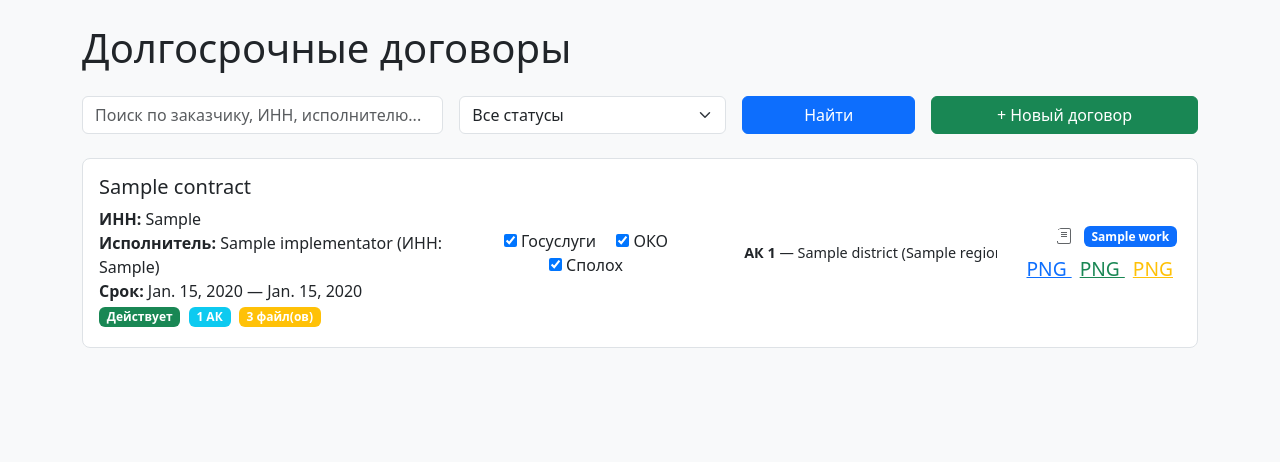
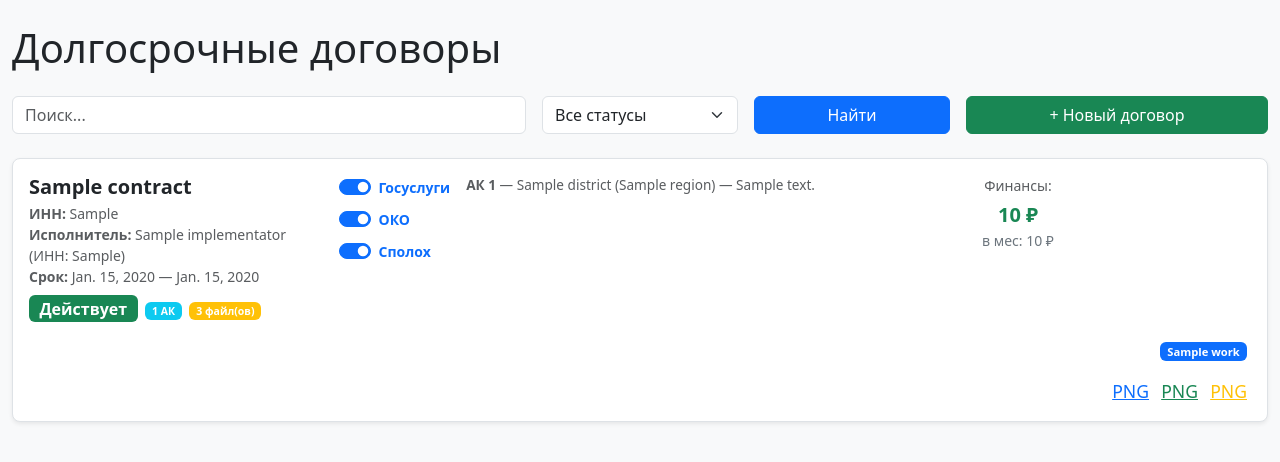
Before and after one commit to Alexej-Mich61/contracts, a Django app: page / in a window 1280 px wide. Shown: the top 462 px of the page. Run offline with Django 5.2, Linux system fonts and the light colour scheme; tables that the repository leaves empty hold one stand-in row (values such as "Sample post").

Commit message:
12. Добавил сумму, ширина шаблонов

```diff
--- a/contracts_app/forms.py
+++ b/contracts_app/forms.py
@@ -13,7 +13,9 @@ class ContractForm(forms.ModelForm):
             'start_date', 'end_date',
             'implementator',
             'gos_services', 'oko', 'spolokh',
-            'works', 'note',
+            'works',
+            'total_amount', 'monthly_amount',
+            'note',
             'file1', 'file2', 'file3'
         ]
         widgets = {
--- a/contracts_app/templates/contracts/contract_list.html
+++ b/contracts_app/templates/contracts/contract_list.html
@@ -6,208 +6,203 @@
     <title>Долгосрочные договоры</title>
     <link href="https://cdn.jsdelivr.net/npm/bootstrap@5.3.3/dist/css/bootstrap.min.css" rel="stylesheet">
     <style>
-        .contract-card { border: 1px solid #dee2e6; border-radius: 8px; margin-bottom: 1rem; }
-        .ak-item { font-size: 0.9rem; white-space: nowrap; }
-        .file-icon { font-size: 1.2rem; margin-right: 0.5rem; }
-        .checkbox-inline { display: inline-block; margin-right: 1rem; }
+        .contract-card {
+            border: 1px solid #dee2e6;
+            border-radius: 8px;
+            margin-bottom: 1rem;
+        }
+        .ak-item {
+            font-size: 0.85rem;
+            white-space: nowrap;
+            overflow: hidden;
+            text-overflow: ellipsis;
+        }
         .note-icon { opacity: 0.7; }
         .note-icon:hover { opacity: 1; }
-        .work-badge { font-size: 0.75rem; }
+        .work-badge { font-size: 0.7rem; }
+        .file-icon { font-size: 1.1rem; margin: 0 4px; }
+
+        /* Исправляем скролл в АК */
+        .ak-container {
+            max-height: 90px;
+            overflow-y: auto;
+            overflow-x: hidden;
+        }
+        .ak-container::-webkit-scrollbar {
+            width: 6px;
+        }
+        .ak-container::-webkit-scrollbar-track {
+            background: #f1f1f1;
+            border-radius: 10px;
+        }
+        .ak-container::-webkit-scrollbar-thumb {
+            background: #c0c0c0;
+            border-radius: 10px;
+        }
     </style>
 </head>
 <body class="bg-light">
 {% load file_utils %}
-<div class="container mt-4">
-    <!-- Toast container — фиксированный в правом верхнем углу -->
-    <div aria-live="polite" aria-atomic="true" class="position-fixed top-0 end-0 p-3" style="z-index: 1100;">
+
+<!-- Toast container -->
+<div aria-live="polite" aria-atomic="true" class="position-fixed top-0 end-0 p-3" style="z-index: 9999;">
     <div id="toast-container"></div>
 </div>
 
+<div class="container-fluid mt-4">
+    <div class="row">
+        <div class="col-12">
             <h1 class="mb-4">Долгосрочные договоры</h1>
 
             <!-- Фильтры -->
-    <form method="get" class="row g-3 mb-4">
-        <div class="col-md-4">
-            <input type="text" name="q" class="form-control" placeholder="Поиск по заказчику, ИНН, исполнителю..."
-                   value="{{ search_query }}">
-        </div>
-        <div class="col-md-3">
-            <select name="status" class="form-select">
-                <option value="">Все статусы</option>
-                <option value="active" {% if selected_status == 'active' %}selected{% endif %}>Действует</option>
-                <option value="completed" {% if selected_status == 'completed' %}selected{% endif %}>Завершён</option>
-            </select>
-        </div>
-        <div class="col-md-2">
-            <button type="submit" class="btn btn-primary w-100">Найти</button>
-        </div>
-        <div class="col-md-3">
-            <a href="{% url 'contracts:contract_add' %}" class="btn btn-success w-100">+ Новый договор</a>
-        </div>
+            <form method="get" class="row g-3 mb-4 align-items-end">
+                <div class="col-md-5"><input type="text" name="q" class="form-control" placeholder="Поиск..." value="{{ search_query }}"></div>
+                <div class="col-md-2"><select name="status" class="form-select"><option value="">Все статусы</option><option value="active" {% if selected_status == 'active' %}selected{% endif %}>Действует</option><option value="completed" {% if selected_status == 'completed' %}selected{% endif %}>Завершён</option></select></div>
+                <div class="col-md-2"><button type="submit" class="btn btn-primary w-100">Найти</button></div>
+                <div class="col-md-3"><a href="{% url 'contracts:contract_add' %}" class="btn btn-success w-100">+ Новый договор</a></div>
             </form>
 
-    <!-- Список договоров -->
             {% if contracts %}
                 {% for contract in contracts %}
-    <div class="contract-card p-3 bg-white">
-        <div class="row align-items-center">
+                <div class="contract-card p-3 bg-white shadow-sm">
+                    <div class="row align-items-start g-3">
 
-            <!-- Левая часть: основная информация -->
-            <div class="col-md-4">
-                <h5>
-                    <a href="{% url 'contracts:contract_detail' contract.pk %}" class="text-decoration-none text-dark">
-                        {{ contract.customer_name }}
-                    </a>
-                </h5>
-                <p class="mb-1">
-                    <strong>ИНН:</strong> {{ contract.customer_inn }}<br>
-                    <strong>Исполнитель:</strong> {{ contract.implementator }}<br>
-                    <strong>Срок:</strong> {{ contract.start_date }} — {{ contract.end_date }}<br>
-                    <span class="badge bg-{% if contract.status == 'active' %}success{% else %}danger{% endif %}">
+                        <!-- 1. Заказчик + статус -->
+                        <div class="col-lg-4 col-xl-3">
+                            <h5 class="mb-1"><a href="{% url 'contracts:contract_detail' contract.pk %}" class="text-decoration-none text-dark fw-bold">{{ contract.customer_name }}</a></h5>
+                            <div class="small text-muted">
+                                <div><strong>ИНН:</strong> {{ contract.customer_inn }}</div>
+                                <div><strong>Исполнитель:</strong> {{ contract.implementator }}</div>
+                                <div><strong>Срок:</strong> {{ contract.start_date }} — {{ contract.end_date }}</div>
+                                <div class="mt-2">
+                                    <span class="badge bg-{% if contract.status == 'active' %}success{% else %}danger{% endif %} fs-6">
                                         {% if contract.status == 'active' %}Действует{% else %}Завершён{% endif %}
                                     </span>
                                     <span class="badge bg-info ms-1">{{ contract.aks.count }} АК</span>
-                    {% if contract.file_count > 0 %}
-                    <span class="badge bg-warning ms-1">{{ contract.file_count }} файл(ов)</span>
-                    {% endif %}
-                </p>
+                                    {% if contract.file_count > 0 %}<span class="badge bg-warning ms-1">{{ contract.file_count }} файл(ов)</span>{% endif %}
+                                </div>
+                            </div>
                         </div>
 
-            <!-- Чек-лист -->
-            <div class="col-md-3 text-center">
-                <form method="post" action="{% url 'contracts:update_checklist' contract.pk %}"
-                      class="d-inline checklist-form" data-contract-id="{{ contract.pk }}">
+                        <!-- 2. Чек-лист — узкий, переключатели -->
+                        <div class="col-auto">
+                            <form method="post" action="{% url 'contracts:update_checklist' contract.pk %}" class="checklist-form" data-contract-id="{{ contract.pk }}">
                                 {% csrf_token %}
-                    <div class="checkbox-inline">
-                        <input type="checkbox" name="gos_services" {% if contract.gos_services %}checked{% endif %}
-                               onchange="handleChecklistChange(this)">
-                        <label class="form-check-label">Госуслуги</label>
+                                <div class="form-check form-switch mb-2">
+                                    <input class="form-check-input" type="checkbox" name="gos_services" {% if contract.gos_services %}checked{% endif %} onchange="handleChecklistChange(this)">
+                                    <label class="form-check-label small fw-bold text-primary">Госуслуги</label>
                                 </div>
-                    <div class="checkbox-inline">
-                        <input type="checkbox" name="oko" {% if contract.oko %}checked{% endif %}
-                               onchange="handleChecklistChange(this)">
-                        <label class="form-check-label">ОКО</label>
+                                <div class="form-check form-switch mb-2">
+                                    <input class="form-check-input" type="checkbox" name="oko" {% if contract.oko %}checked{% endif %} onchange="handleChecklistChange(this)">
+                                    <label class="form-check-label small fw-bold text-primary">ОКО</label>
                                 </div>
-                    <div class="checkbox-inline">
-                        <input type="checkbox" name="spolokh" {% if contract.spolokh %}checked{% endif %}
-                               onchange="handleChecklistChange(this)">
-                        <label class="form-check-label">Сполох</label>
+                                <div class="form-check form-switch mb-2">
+                                    <input class="form-check-input" type="checkbox" name="spolokh" {% if contract.spolokh %}checked{% endif %} onchange="handleChecklistChange(this)">
+                                    <label class="form-check-label small fw-bold text-primary">Сполох</label>
                                 </div>
                             </form>
                         </div>
 
-            <!-- Список АК -->
-            <div class="col-md-3">
+                        <!-- 3. АК — больше места! -->
+                        <div class="col-lg-4 col-xl-5">
                             {% if contract.aks.exists %}
-                <div class="overflow-auto" style="max-height: 80px;">
+                            <div class="ak-container">
                                 {% for ak in contract.aks.all %}
-                    <div class="ak-item">
-                        <strong>АК {{ ak.number }}</strong> — {{ ak.district }} — {{ ak.address|truncatechars:30 }}
+                                <div class="ak-item text-muted" title="{{ ak.address }}">
+                                    <strong>АК {{ ak.number }}</strong> — {{ ak.district }} — {{ ak.address|truncatechars:50 }}
                                 </div>
                                 {% endfor %}
                             </div>
                             {% else %}
-                <span class="text-muted">Нет АК</span>
+                            <span class="text-muted small">Нет АК</span>
                             {% endif %}
                         </div>
 
-            <!-- Правая часть: файлы + примечание + работы -->
-            <div class="col-md-2 text-end">
-                <!-- Примечание (иконка) -->
+                        <!-- 4. Финансы — компактно -->
+                        <div class="col-auto text-center">
+                            {% if contract.total_amount or contract.monthly_amount %}
+                                <div class="small text-muted mb-1">Финансы:</div>
+                                {% if contract.total_amount %}
+                                    <div class="fw-bold text-success fs-5">{{ contract.total_amount|floatformat:0 }} ₽</div>
+                                {% endif %}
+                                {% if contract.monthly_amount %}
+                                    <div class="small text-secondary">в мес: {{ contract.monthly_amount|floatformat:0 }} ₽</div>
+                                {% endif %}
+                            {% else %}
+                                <span class="text-muted small">—</span>
+                            {% endif %}
+                        </div>
+
+                        <!-- 5. Правый блок — всегда справа -->
+                        <div class="col-lg-3 col-xl-2 text-end ms-auto">
+                            <div class="d-flex justify-content-end align-items-center gap-3 flex-wrap">
                                 {% if contract.note %}
-                <span class="note-icon me-2" title="{{ contract.note|truncatechars:100 }}">
-                        <svg width="16" height="16" fill="currentColor" viewBox="0 0 16 16">
-                            <path d="M3 0h10a2 2 0 0 1 2 2v12a2 2 0 0 1-2 2H3a2 2 0 0 1-2-2v-1h1v1a1 1 0 0 0 1 1h10a1 1 0 0 0 1-1V2a1 1 0 0 0-1-1H3a1 1 0 0 0-1 1h1V2a2 2 0 0 1 2-2z"/>
-                            <path d="M5 4h6v1H5zM5 6h6v1H5zM5 8h6v1H5z"/>
-                        </svg>
+                                <span class="note-icon" title="{{ contract.note|truncatechars:100 }}">
+                                    <svg width="16" height="16" fill="currentColor" viewBox="0 0 16 16"> ... </svg>
                                 </span>
                                 {% endif %}
 
-                <!-- Работы -->
                                 {% if contract.works.exists %}
-                <div class="d-inline-block text-start mb-1">
+                                <div>
                                     {% for work in contract.works.all %}
                                     <span class="badge bg-primary work-badge me-1">{{ work.name }}</span>
                                     {% endfor %}
                                 </div>
                                 {% endif %}
 
-                <!-- Файлы -->
-                <div class="d-block mt-1">
-                    {% if contract.file1 %}
-                    <a href="{{ contract.file1.url }}" target="_blank" class="file-icon text-primary"
-                       title="{{ contract.file1.name }}">
-                        {{ contract.file1.name|get_extension }}
-                    </a>
-                    {% endif %}
-                    {% if contract.file2 %}
-                    <a href="{{ contract.file2.url }}" target="_blank" class="file-icon text-success"
-                       title="{{ contract.file2.name }}">
-                        {{ contract.file2.name|get_extension }}
-                    </a>
-                    {% endif %}
-                    {% if contract.file3 %}
-                    <a href="{{ contract.file3.url }}" target="_blank" class="file-icon text-warning"
-                       title="{{ contract.file3.name }}">
-                        {{ contract.file3.name|get_extension }}
-                    </a>
-                    {% endif %}
+                                <div>
+                                    {% if contract.file1 %}<a href="{{ contract.file1.url }}" target="_blank" class="file-icon text-primary" title="{{ contract.file1.name }}">{{ contract.file1.name|get_extension }}</a>{% endif %}
+                                    {% if contract.file2 %}<a href="{{ contract.file2.url }}" target="_blank" class="file-icon text-success" title="{{ contract.file2.name }}">{{ contract.file2.name|get_extension }}</a>{% endif %}
+                                    {% if contract.file3 %}<a href="{{ contract.file3.url }}" target="_blank" class="file-icon text-warning" title="{{ contract.file3.name }}">{{ contract.file3.name|get_extension }}</a>{% endif %}
                                 </div>
                             </div>
-
+                        </div>
                     </div>
                 </div>
                 {% endfor %}
 
-    <!-- Пагинация -->
                 {% if is_paginated %}
-    <nav aria-label="Page navigation">
+                <nav class="mt-4">
                     <ul class="pagination justify-content-center">
-            {% if page_obj.has_previous %}
-            <li class="page-item"><a class="page-link"
-                                     href="?page={{ page_obj.previous_page_number }}&q={{ search_query }}&status={{ selected_status }}">«</a>
-            </li>
-            {% endif %}
-            <li class="page-item disabled"><span class="page-link">Стр. {{ page_obj.number }} из {{ paginator.num_pages }}</span>
-            </li>
-            {% if page_obj.has_next %}
-            <li class="page-item"><a class="page-link"
-                                     href="?page={{ page_obj.next_page_number }}&q={{ search_query }}&status={{ selected_status }}">»</a>
-            </li>
-            {% endif %}
+                        {% if page_obj.has_previous %}<li class="page-item"><a class="page-link" href="?page={{ page_obj.previous_page_number }}&q={{ search_query }}&status={{ selected_status }}">«</a></li>{% endif %}
+                        <li class="page-item disabled"><span class="page-link">Стр. {{ page_obj.number }} из {{ paginator.num_pages }}</span></li>
+                        {% if page_obj.has_next %}<li class="page-item"><a class="page-link" href="?page={{ page_obj.next_page_number }}&q={{ search_query }}&status={{ selected_status }}">»</a></li>{% endif %}
                     </ul>
                 </nav>
                 {% endif %}
-
             {% else %}
-    <p class="text-muted">Договоры не найдены.</p>
+                <p class="text-muted text-center">Договоры не найдены.</p>
             {% endif %}
-
+        </div>
+    </div>
 </div>
 
 <script>
-// Функция показа toast
+// ИСПРАВЛЕННЫЙ toast — исчезает через 1 секунду + закрывается крестиком
 function showToast(message, type = 'success') {
     const bg = type === 'success' ? 'bg-success' : 'bg-danger';
     const icon = type === 'success' ? '✓' : '✕';
 
     const toastHtml = `
-        <div class="toast show align-items-center text-white ${bg} border-0 mb-2" role="alert">
+        <div class="toast align-items-center text-white ${bg} border-0" role="alert">
             <div class="d-flex">
                 <div class="toast-body">
                     <strong>${icon}</strong> ${message}
                 </div>
-                <button type="button" class="btn-close btn-close-white me-2 m-auto" data-bs-dismiss="toast"></button>
+                <button type="button" class="btn-close btn-close-white me-2 m-auto" data-bs-dismiss="toast" aria-label="Close"></button>
             </div>
         </div>
     `;
 
-    document.getElementById('toast-container').insertAdjacentHTML('beforeend', toastHtml);
+    const container = document.getElementById('toast-container');
+    container.insertAdjacentHTML('beforeend', toastHtml);
 
-    setTimeout(() => {
-        const toast = document.querySelector('#toast-container .toast');
-        if (toast) new bootstrap.Toast(toast).hide();
-    }, 4000);
+    // Инициализируем и показываем
+    const toastEl = container.lastElementChild;
+    const toast = new bootstrap.Toast(toastEl, {
+        delay: 1000  // ← исчезает через 1 секунду
+    });
+    toast.show();
 }
 
 // Обработчик чек-листа
@@ -226,15 +221,15 @@ function handleChecklistChange(checkbox) {
         }
     })
     .then(r => r.ok ? r.json() : Promise.reject())
-    .then(data => {
+    .then(() => {
         showToast('Чек-лист обновлён', 'success');
         const card = form.closest('.contract-card');
         card.style.background = '#d4edda';
-        card.style.transition = 'background 0.3s';
+        card.style.transition = 'background 0.4s';
         setTimeout(() => card.style.background = '', 600);
     })
     .catch(() => {
-        showToast('Ошибка сохранения чек-листа', 'danger');
+        showToast('Ошибка сохранения', 'danger');
         checkbox.checked = !checkbox.checked;
     });
 }
```
Also changed, not shown: contracts_app/models.py (+20 -0 lines), contracts_app/templates/contracts/contract_form.html (+11 -0 lines). Lines whose indentation alone changed are shown as unchanged.
